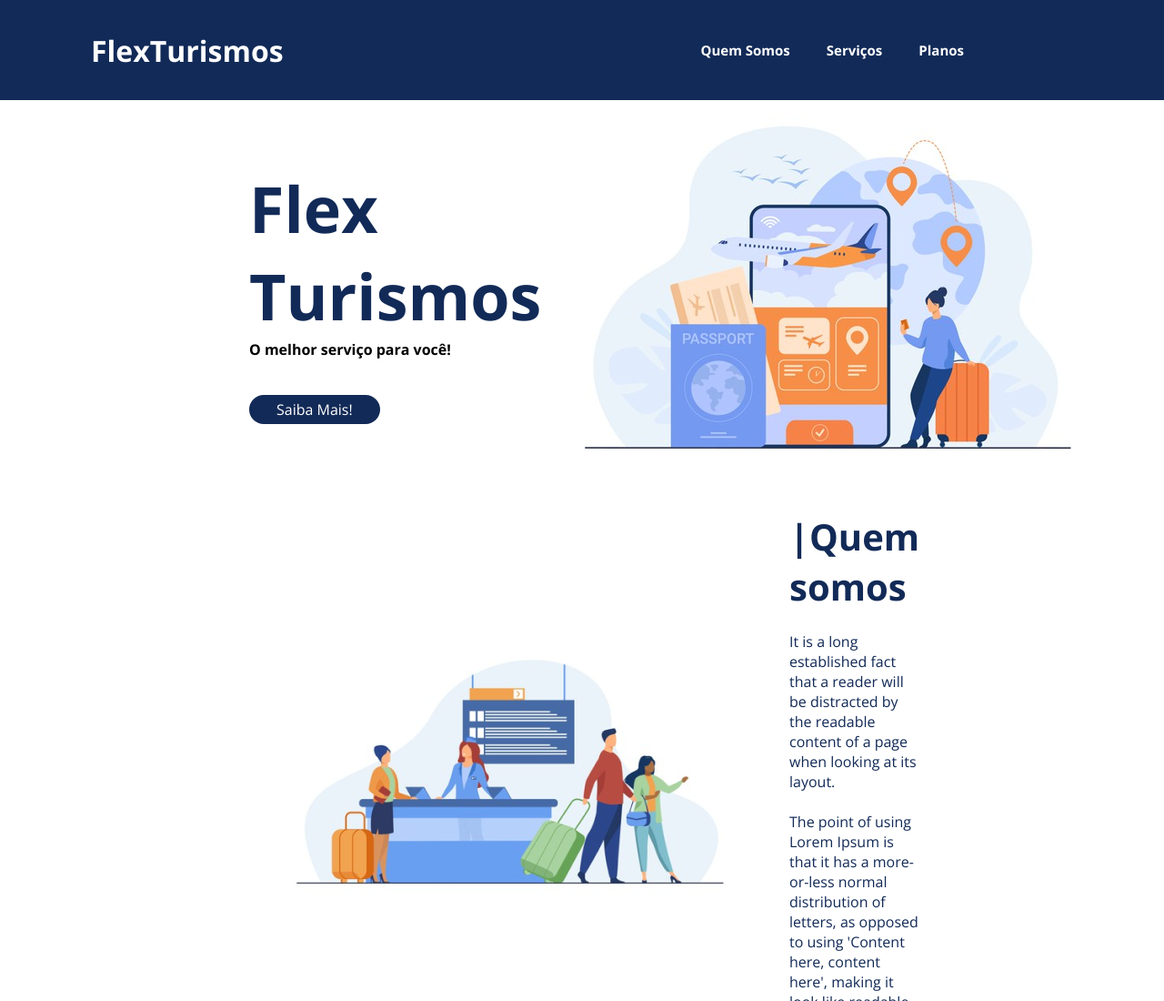
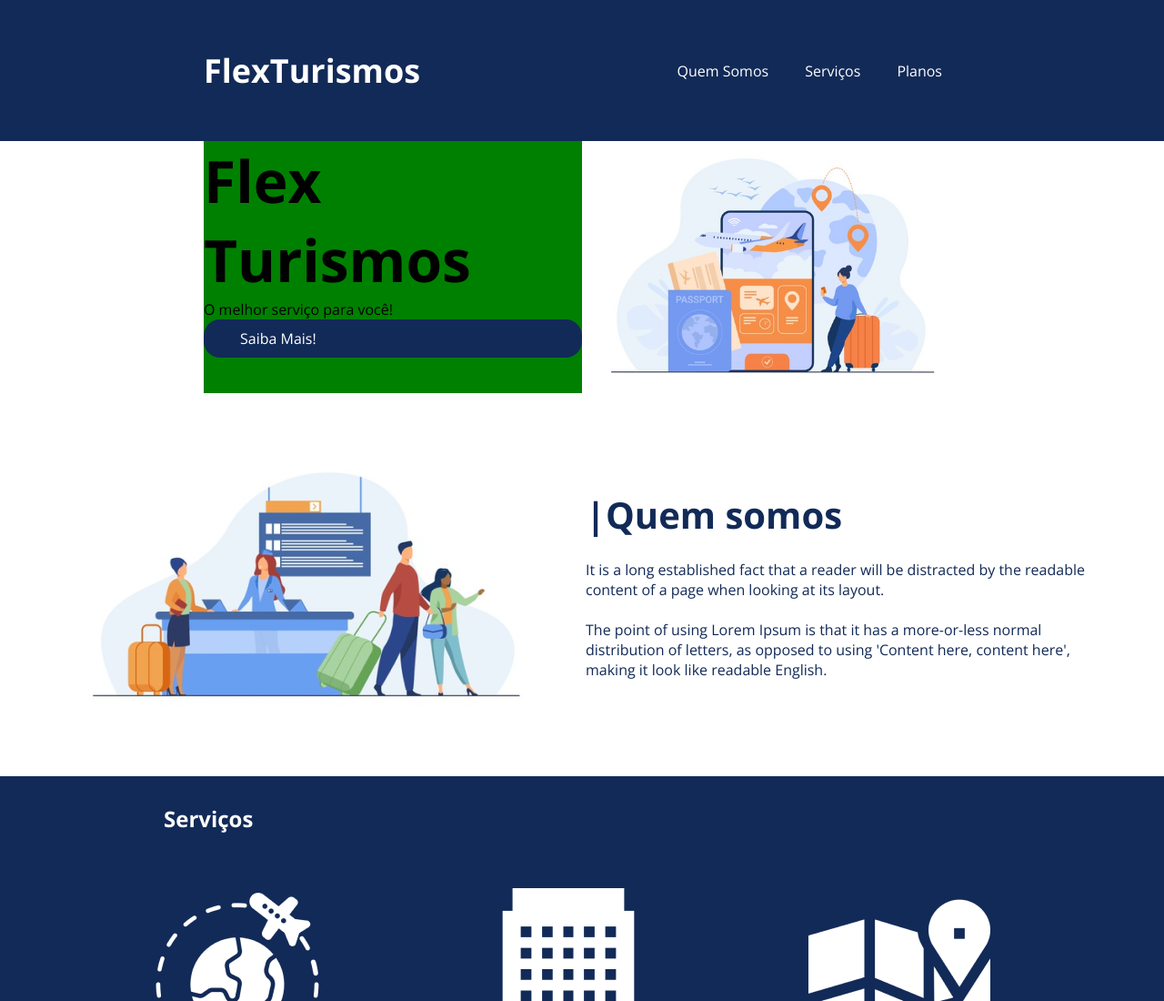
Before and after one commit to JoowPires/Css-treino, a website: page index.html in a window 1280 px wide. Shown: the top 1100 px of the page at 91% size. Drawn offline with nearby package versions, Linux system fonts and the light colour scheme.

Commit message:
wip refatoração css e htlm

```diff
--- a/index.html
+++ b/index.html
@@ -13,30 +13,29 @@
     <link rel="stylesheet" href="./style.css" />
   </head>
 
-  <body class="flexbox">
-    <header class="navbar">
-      <h1 class="flex">FlexTurismos</h1>
-
-      <ul class="ul">
-        <li><a href="#quem-somos">Quem Somos</a></li>
-        <li><a href="#servicos">Serviços</a></li>
-        <li><a href="#planos">Planos</a></li>
-      </ul>
+  <body>
+    <header>
+      <nav>
+        <h1>FlexTurismos</h1>
+        <ul>
+          <li><a href="#quem-somos">Quem Somos</a></li>
+          <li><a href="#servicos">Serviços</a></li>
+          <li><a href="#planos">Planos</a></li>
+        </ul>
+      </nav>
     </header>
 
     <div class="container-central">
-      <div class="seg-div">
-        <div>
-          <h1 class="h1-div2">Flex <br class="h1-div2" />Turismos</h1>
-          <p class="p1">O melhor serviço para você!</p>
-          <br /><br />
+      <div class="hero">
+        <div class="hero-text">
+          <h1>Flex</h1>
+          <h1>Turismos</h1>
+          <p>O melhor serviço para você!</p>
           <a class="saibamais" href="">Saiba Mais!</a>
         </div>
 
-        <div>
-          <div>
-            <img src="./images/0-main.png" alt="banner de apresentação" />
-          </div>
+        <div class="hero-image">
+          <img src="./images/0-main.png" alt="banner de apresentação" />
         </div>
       </div>
 
--- a/style.css
+++ b/style.css
@@ -4,15 +4,72 @@
   font-family: "Open Sans", sans-serif;
 }
 
-.container-central {
-  width: 65%;
+header {
+  height: 155px;
+  display: flex;
+  justify-content: center;
+  align-items: center;
+  background-color: #122a57;
 }
 
-.flexbox {
+nav {
+  width: 65%;
+  display: flex;
+  justify-content: space-between;
+  align-items: center;
+}
+
+nav h1 {
+  color: #fff;
+  font-size: 36px;
+}
+
+nav ul {
+  list-style: none;
+  display: flex;
+  justify-content: space-between;
+  align-items: center;
+}
+
+nav ul li a {
+  text-decoration: none;
+  padding: 0 20px 0 20px;
+  color: #fff;
+}
+
+.container-central {
+  width: 100%;
   display: flex;
   flex-direction: column;
   justify-content: center;
   align-items: center;
+}
+
+.hero {
+  background-color: green;
+  width: 65%;
+  display: flex;
+}
+
+.hero-text {
+  width: 50%;
+  display: flex;
+  flex-direction: column;
+}
+
+.hero-text h1 {
+  font-size: 64px;
+}
+
+.hero-image {
+  width: 50%;
+  display: flex;
+  justify-content: center;
+  align-items: center;
+}
+
+.hero-image img {
+  width: 100%;
 }
 
 .flex {
@@ -20,14 +77,6 @@
   align-items: center;
   padding-left: 100px;
   color: #fff;
-}
-.navbar {
-  height: 110px;
-  width: 100%;
-  background-color: #122a57;
-  display: flex;
-  justify-content: space-between;
-  align-items: center;
 }
 
 .ul {
@@ -74,13 +123,11 @@
 }
 
 .saibamais {
-  list-style: none;
+  background-color: #122a57;
+  color: #fff;
   text-decoration: none;
-  color: #fff;
-  margin-left: 50px;
-  padding: 5px 30px;
-  border-radius: 30px;
-  background-color: #122a57;
+  padding: 10px 40px 10px 40px;
+  border-radius: 18px;
 }
 
 .div3 {
```
